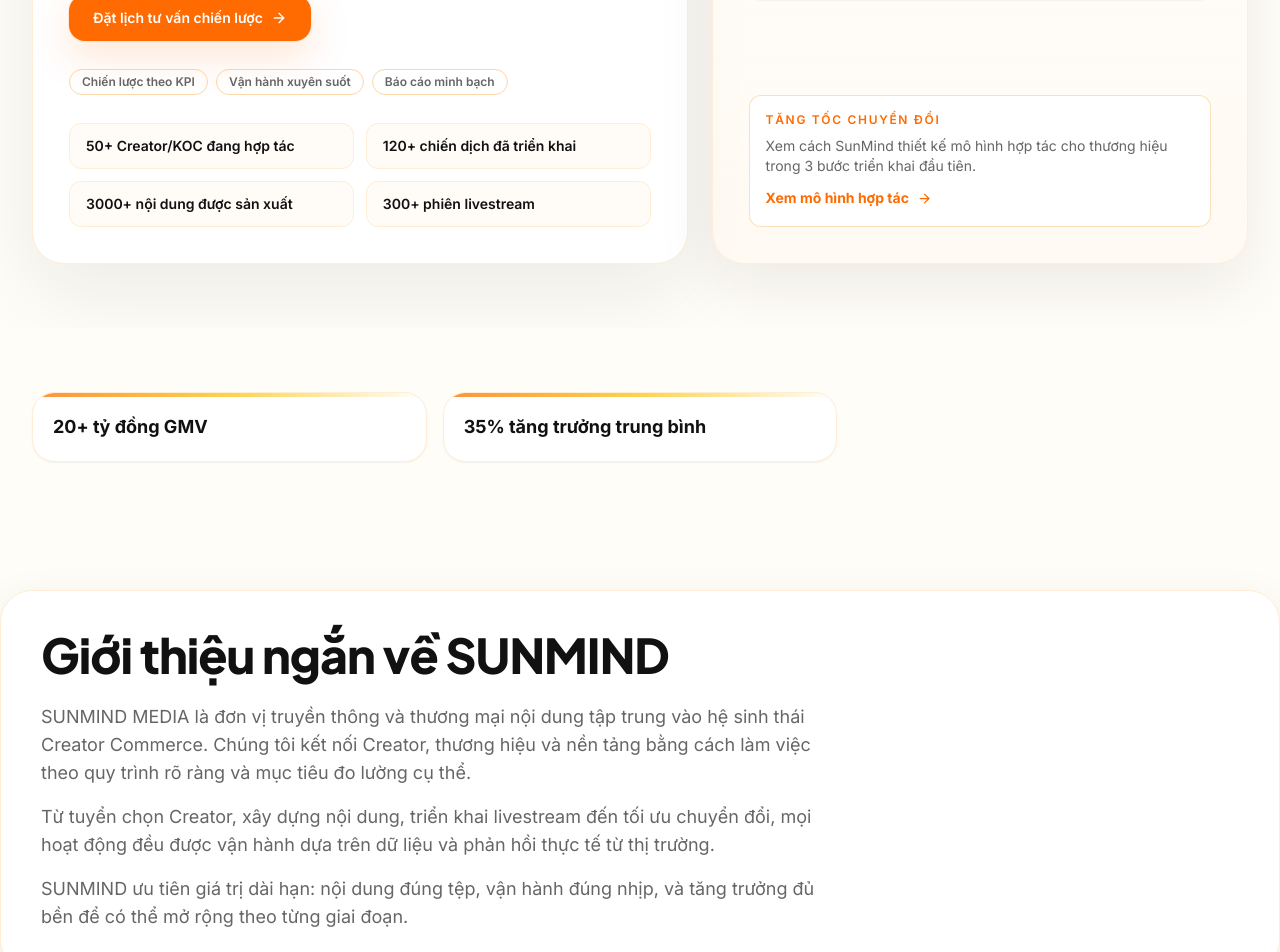
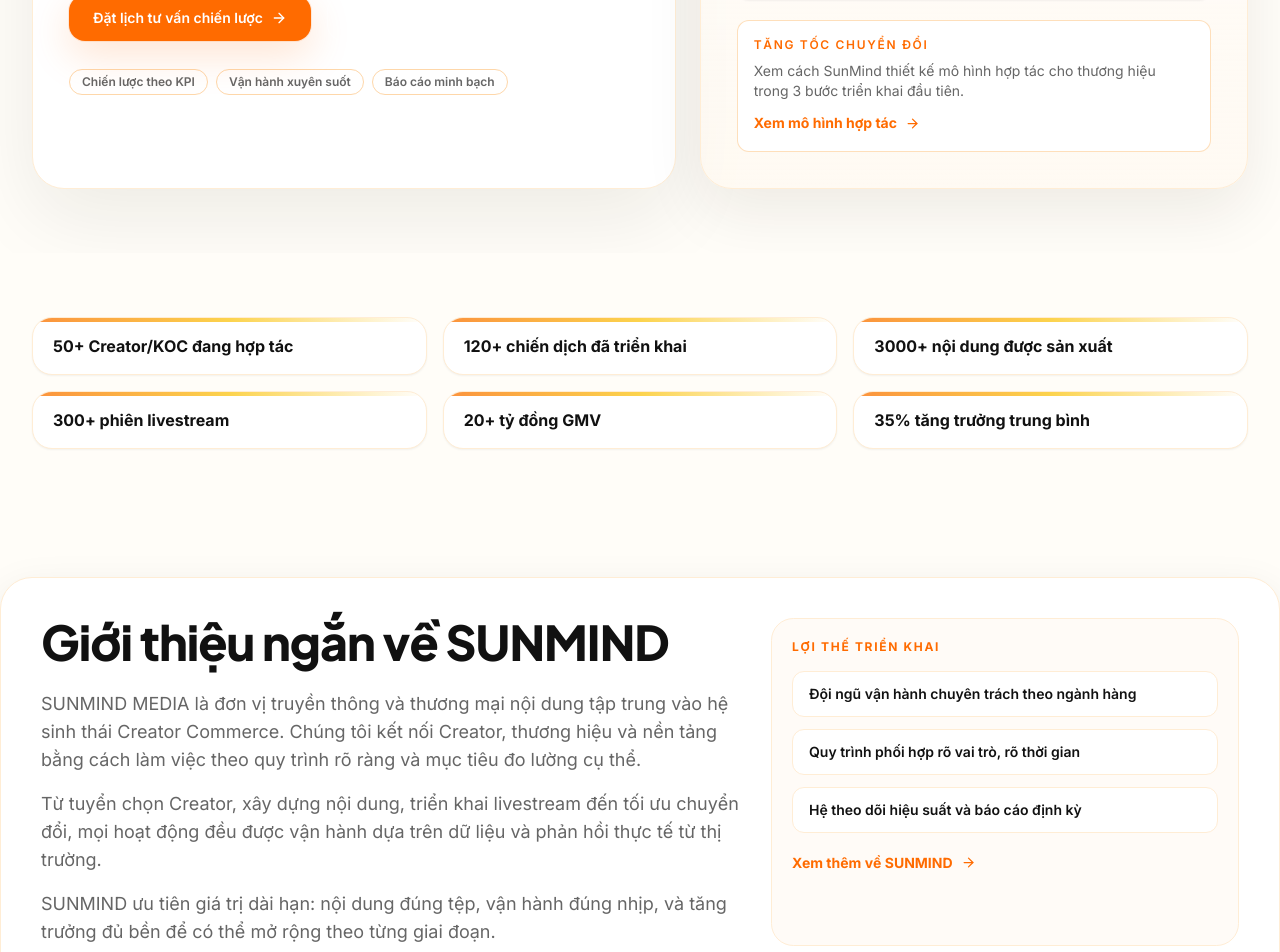
Before and after one commit to quanduong1712/Web-SunMind-Media, a React (Vite) app: page / in a window 1280 px wide. Shown: the part 600-1552 px from the top of the page. Built offline with nearby package versions, Linux system fonts and the light colour scheme.

Commit message:
Rework hero and intro layout for better visual balance

```diff
--- a/src/App.jsx
+++ b/src/App.jsx
@@ -208,7 +208,7 @@
       <section className="section-wrap relative overflow-hidden pb-8 pt-28 md:pt-32">
         <div className="pointer-events-none absolute -left-16 top-24 h-72 w-72 rounded-full bg-orange-200/35 blur-3xl" />
         <div className="pointer-events-none absolute -right-16 top-8 h-72 w-72 rounded-full bg-amber-200/25 blur-3xl" />
-        <div className="container-main grid gap-6 xl:grid-cols-[1.1fr_0.9fr] xl:items-stretch">
+        <div className="container-main grid gap-6 xl:grid-cols-[1.08fr_0.92fr] xl:items-stretch">
           <div className="h-full rounded-[2rem] border border-orange-100 bg-white p-7 shadow-[0_28px_80px_rgba(28,20,5,0.08)] md:p-9">
             <div className="flex flex-wrap items-center gap-3">
               <p className="eyebrow">SUNMIND MEDIA</p>
@@ -241,17 +241,9 @@
                 </span>
               ))}
             </div>
-
-            <div className="mt-7 grid gap-3 sm:grid-cols-2">
-              {homeStats.slice(0, 4).map((stat) => (
-                <div key={stat} className="rounded-xl border border-orange-100 bg-orange-50/45 px-4 py-3 text-sm font-semibold text-sunmind-dark">
-                  {stat}
-                </div>
-              ))}
-            </div>
           </div>
 
-          <div className="flex h-full flex-col rounded-[2rem] border border-orange-100 bg-gradient-to-b from-white to-orange-50/50 p-7 shadow-[0_24px_60px_rgba(35,20,0,0.08)] md:p-9">
+          <div className="h-full rounded-[2rem] border border-orange-100 bg-gradient-to-b from-white to-orange-50/50 p-7 shadow-[0_24px_60px_rgba(35,20,0,0.08)] md:p-9">
             <h2 className="text-2xl font-extrabold text-sunmind-dark md:text-3xl">Bản đồ tăng trưởng</h2>
             <p className="mt-3 text-sm leading-relaxed text-sunmind-gray md:text-base">
               Mỗi chiến dịch được vận hành như một mô hình tăng trưởng đầy đủ: từ insight đến doanh thu.
@@ -274,7 +266,7 @@
                 );
               })}
             </div>
-            <div className="mt-auto rounded-xl border border-orange-200/80 bg-white px-4 py-4">
+            <div className="mt-5 rounded-xl border border-orange-200/80 bg-white px-4 py-4">
               <p className="text-xs font-semibold uppercase tracking-[0.14em] text-sunmind-primary">Tăng tốc chuyển đổi</p>
               <p className="mt-2 text-sm text-sunmind-gray">Xem cách SunMind thiết kế mô hình hợp tác cho thương hiệu trong 3 bước triển khai đầu tiên.</p>
               <button
@@ -291,10 +283,10 @@
 
       <section className="section-wrap py-0">
         <div className="container-main grid gap-4 md:grid-cols-2 xl:grid-cols-3">
-          {homeStats.slice(4).map((stat) => (
-            <article key={stat} className="relative overflow-hidden rounded-[1.4rem] border border-orange-100 bg-white px-5 py-5 shadow-sm">
+          {homeStats.map((stat) => (
+            <article key={stat} className="relative overflow-hidden rounded-[1.25rem] border border-orange-100 bg-white px-5 py-4 shadow-sm">
               <div className="absolute inset-x-0 top-0 h-1 bg-gradient-to-r from-orange-400 via-amber-300 to-transparent" />
-              <p className="text-base font-bold text-sunmind-dark md:text-lg">{stat}</p>
+              <p className="text-sm font-bold text-sunmind-dark md:text-base">{stat}</p>
             </article>
           ))}
         </div>
@@ -302,6 +294,8 @@
 
       <section className="section-wrap">
         <div className="container-main rounded-[2rem] border border-orange-100 bg-white p-7 shadow-soft md:p-10">
+          <div className="grid gap-7 xl:grid-cols-[1.2fr_0.8fr]">
+            <div>
               <h2 className="text-3xl font-black text-sunmind-dark md:text-5xl">Giới thiệu ngắn về SUNMIND</h2>
               <div className="mt-6 space-y-4 text-base leading-relaxed text-sunmind-gray md:text-lg">
                 <p>
@@ -313,6 +307,30 @@
                 <p>
                   SUNMIND ưu tiên giá trị dài hạn: nội dung đúng tệp, vận hành đúng nhịp, và tăng trưởng đủ bền để có thể mở rộng theo từng giai đoạn.
                 </p>
+              </div>
+            </div>
+
+            <aside className="rounded-[1.4rem] border border-orange-100 bg-orange-50/45 p-5">
+              <p className="text-xs font-bold uppercase tracking-[0.14em] text-sunmind-primary">Lợi thế triển khai</p>
+              <div className="mt-4 grid gap-3">
+                {[
+                  "Đội ngũ vận hành chuyên trách theo ngành hàng",
+                  "Quy trình phối hợp rõ vai trò, rõ thời gian",
+                  "Hệ theo dõi hiệu suất và báo cáo định kỳ",
+                ].map((item) => (
+                  <div key={item} className="rounded-xl border border-orange-100 bg-white px-4 py-3 text-sm font-semibold text-sunmind-dark">
+                    {item}
+                  </div>
+                ))}
+              </div>
+              <button
+                type="button"
+                onClick={() => setActivePage("about")}
+                className="mt-5 inline-flex items-center gap-2 text-sm font-bold text-sunmind-primary transition hover:text-orange-700"
+              >
+                Xem thêm về SUNMIND <ArrowRight size={15} />
+              </button>
+            </aside>
           </div>
         </div>
       </section>
```
Lines whose indentation alone changed are shown as unchanged.
